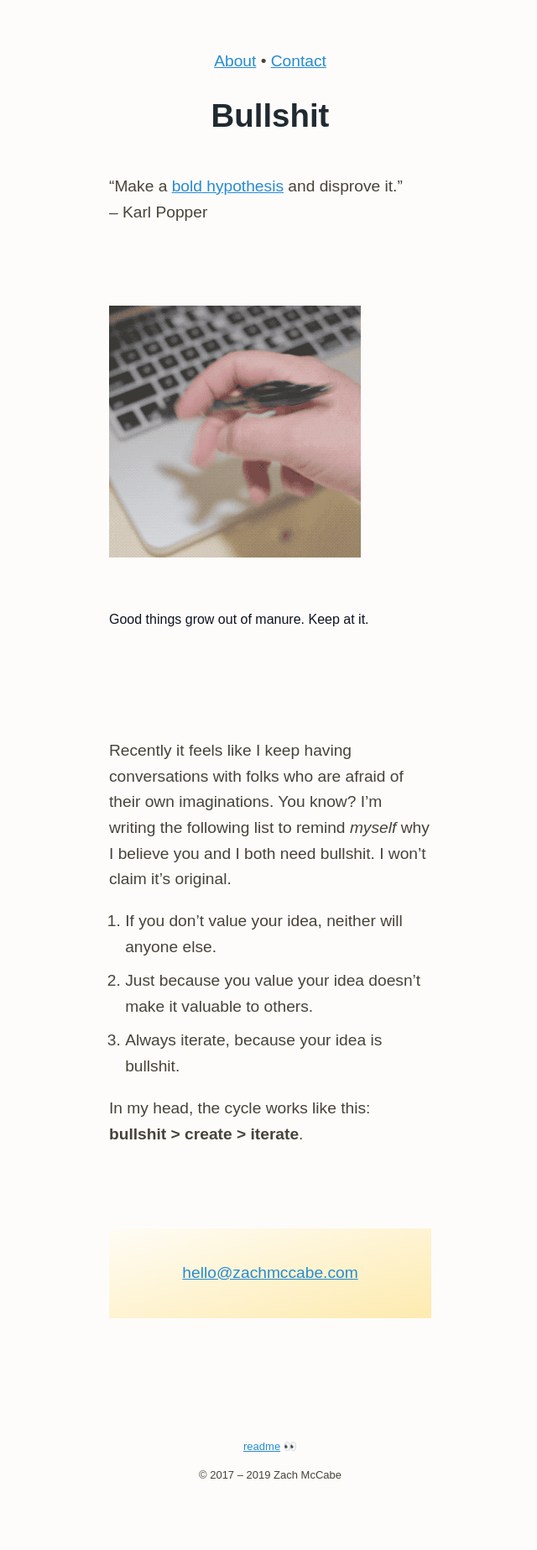
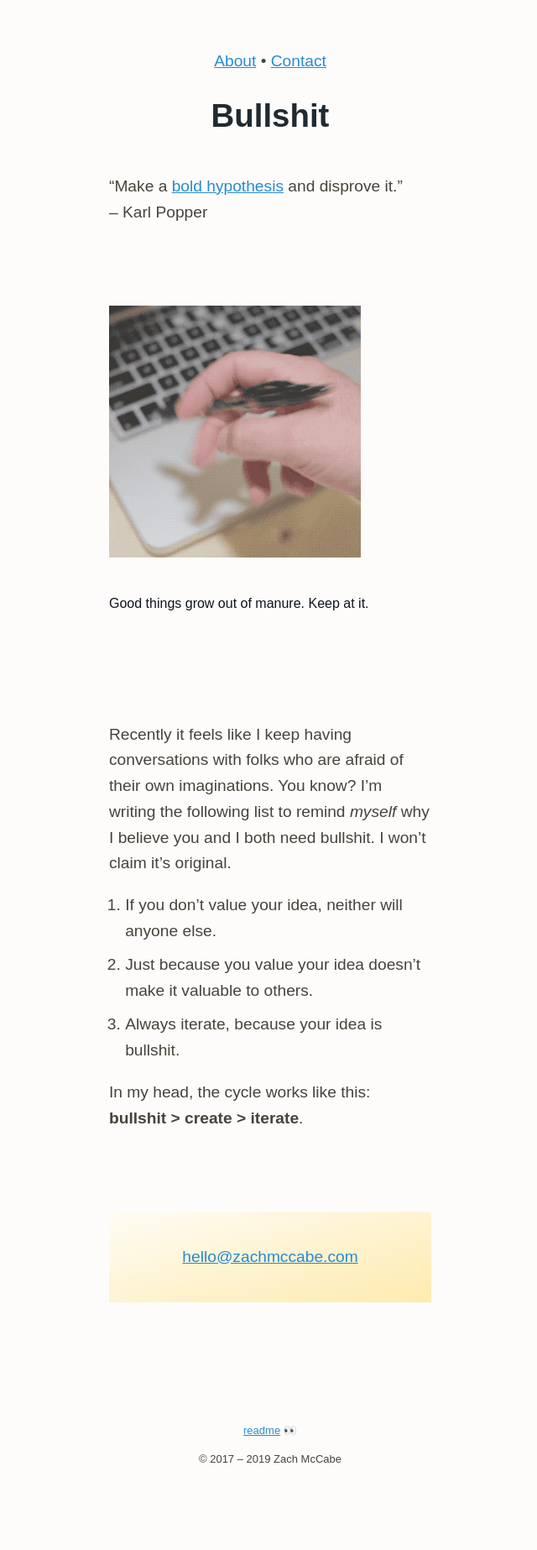
Before and after one commit to zachmccabe/zachmccabe.github.io, a Jekyll site: the page built from bullshit.md, in a window 1280 px wide. Shown: the whole page at 84% size, without its empty margins (318-958 px from the left). Built offline with Jekyll 4.4.1, drawn with Linux system fonts in a browser that asks for light colours.

Commit message:
Update figure.html

```diff
--- a/_includes/figure.html
+++ b/_includes/figure.html
@@ -1 +1 @@
-<figure><p><img src="{{ include.src }}" alt="{{ include.alt }}" /></p><p><figcaption>{{ include.caption | markdownify }}</figcaption></p></figure>
+<figure><img src="{{ include.src }}" alt="{{ include.alt }}" /><figcaption>{{ include.caption | markdownify }}</figcaption></figure>
```
